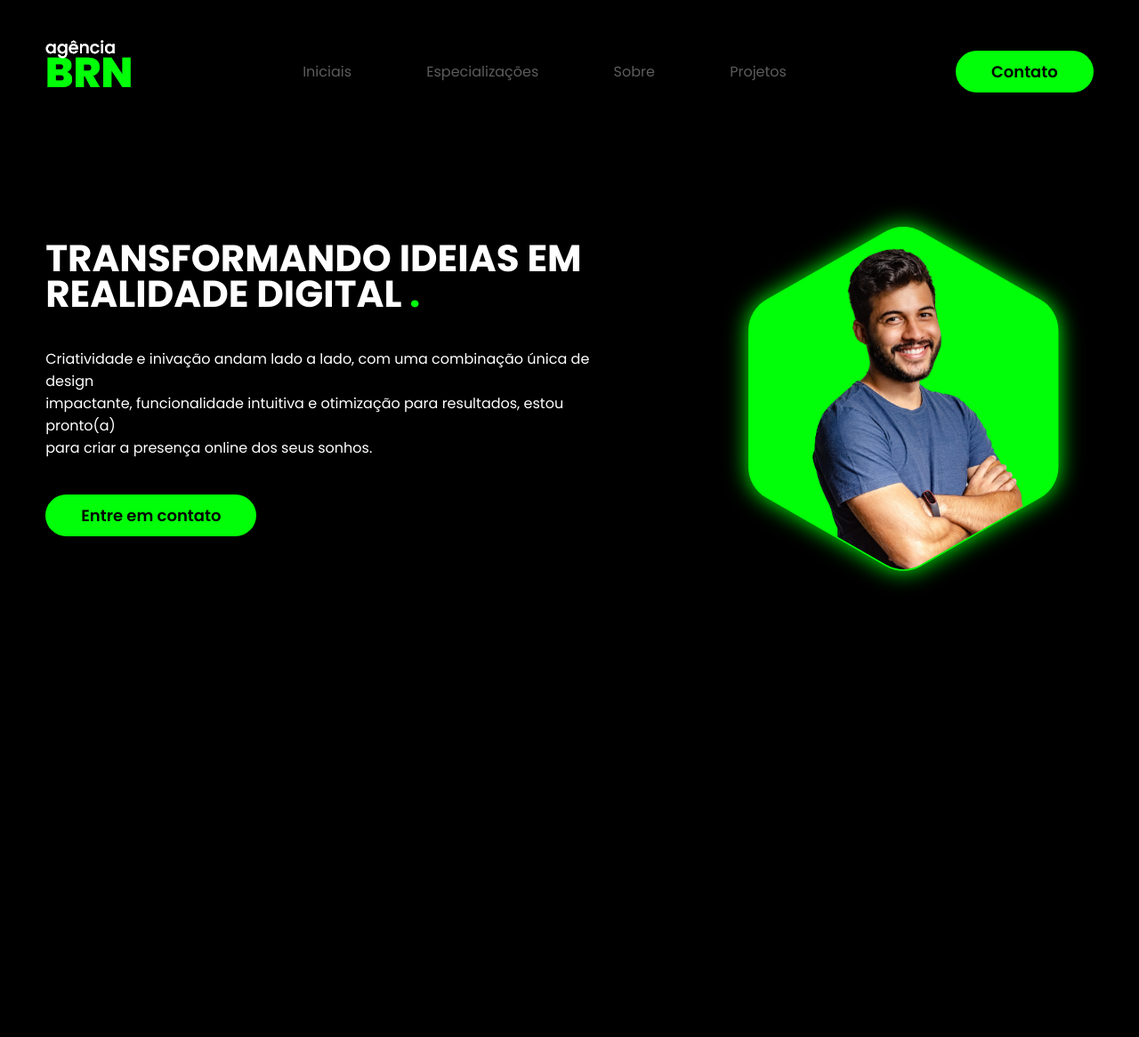
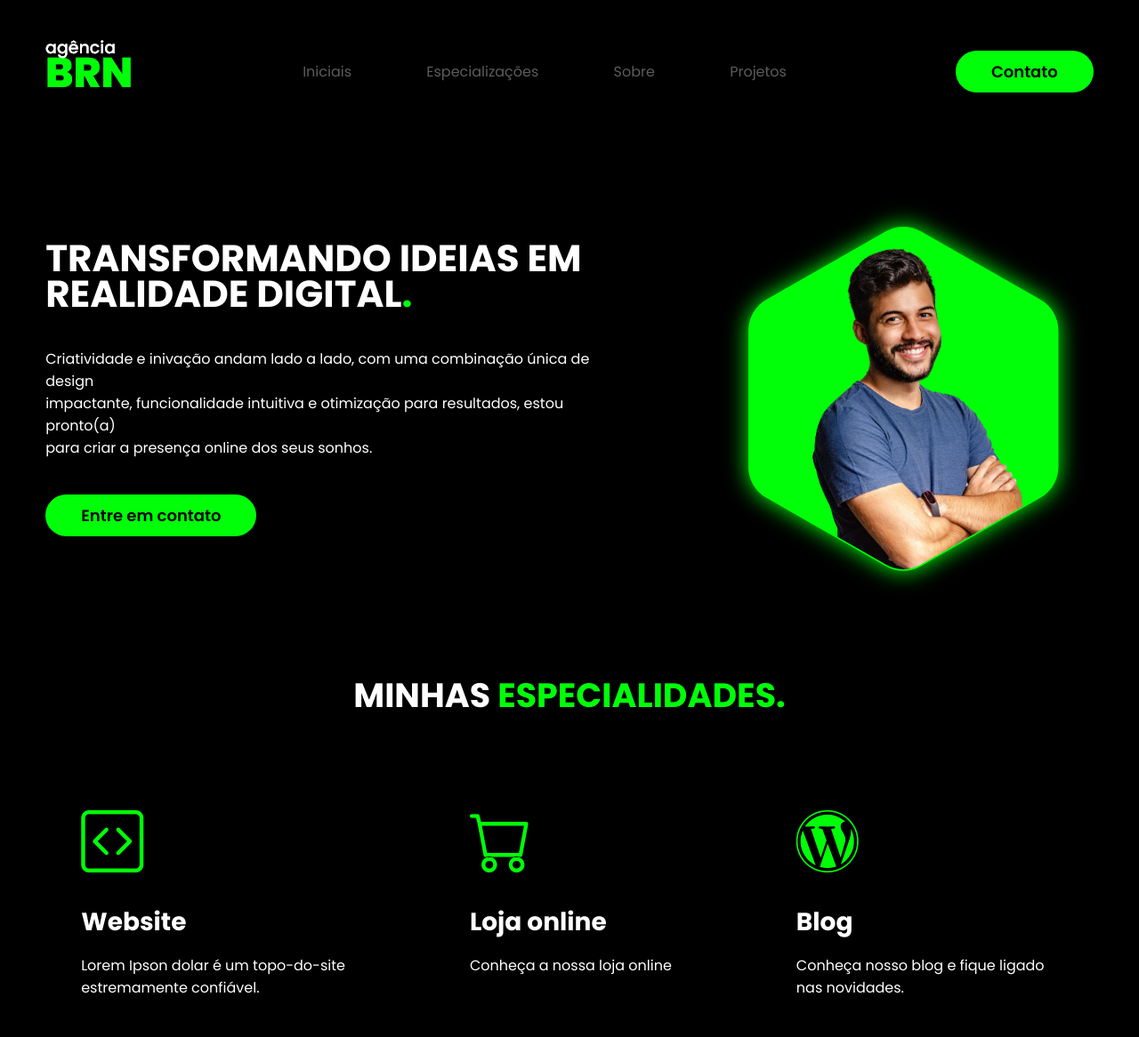
Before and after one commit to brenoigor99/Portifolio-interativo, a plain HTML site: page index.html in a window 1280 px wide. Shown: the whole page at 89% size. Before the commit the page ends 852 px from the top, so only its background shows below. Drawn offline with nearby package versions, Linux system fonts and the light colour scheme.

Commit message:
feat: update

```diff
--- a/index.html
+++ b/index.html
@@ -42,7 +42,7 @@
             <div class="interface">
                 <div class="flex">
                     <div class="txt-topo-site">
-                        <h1>TRANSFORMANDO IDEIAS EM REALIDADE DIGITAL <span>.</span> </h1>
+                        <h1>TRANSFORMANDO IDEIAS EM REALIDADE DIGITAL<span>.</span> </h1>
                         <p>Criatividade e inivação andam lado a lado, com uma combinação única de design
                             <br>impactante, funcionalidade intuitiva e otimização para resultados, estou pronto(a)
                             <br>para criar a presença online dos seus sonhos.</p>
@@ -64,7 +64,7 @@
 
         <section class="especialidades">
             <div class="interface">
-                <h2>MINHAS <span>ESPECIALIDADES</span></h2>
+                <h2 class="titulo">MINHAS <span>ESPECIALIDADES.</span></h2>
                 <div class="flex">
                     <div class="especialidades-box">
                         <i class="bi bi-code-square"></i>
--- a/style.css
+++ b/style.css
@@ -23,6 +23,17 @@ body{
     border-radius: 30px;
     cursor: pointer;
     transition: 1.2s;
+}
+
+
+h2.titulo{
+    color: #fff;
+    font-size: 38px;
+    text-align: center;
+}
+
+h2.titulo span{
+    color: #00ff08;
 }
 
 .interface{
@@ -106,3 +117,35 @@ section.topo-do-site .flex{
         top: 30px;
     }
 }
+
+/*estilos das especialidades*/
+section.especialidades{
+    padding: 40px 4%;
+}
+
+section.especialidades .flex{
+    gap: 60px;
+}
+
+.especialidades .especialidades-box{
+    color: #fff;
+    padding: 40px;
+    border-radius: 20px;
+    margin-top: 45px;
+    transition: 0.2s;
+}
+
+.especialidades .especialidades-box:hover{
+    transform: scale(1.05);
+    box-shadow: 0 0 20px #8d8b8b;
+}
+
+.especialidades .especialidades-box i{
+    font-size: 70px;
+    color: #00ff08;
+}
+
+.especialidades .especialidades-box h3{
+    font-size: 28px;
+    margin: 15px 0;
+}
```
